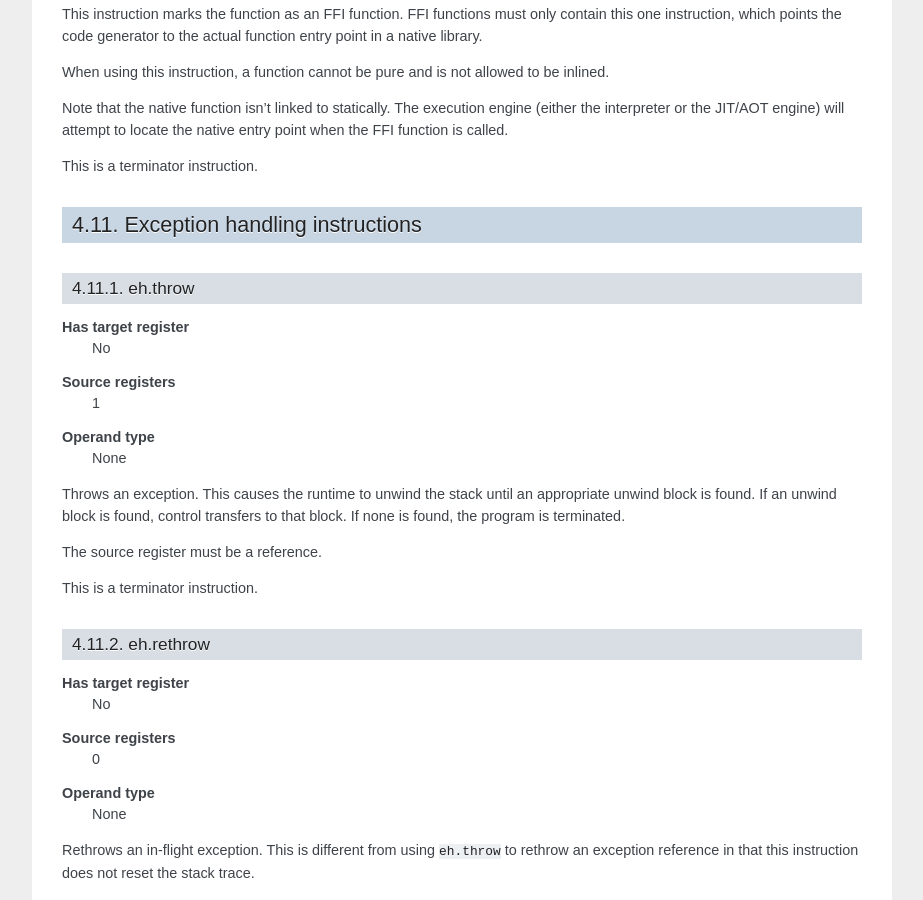
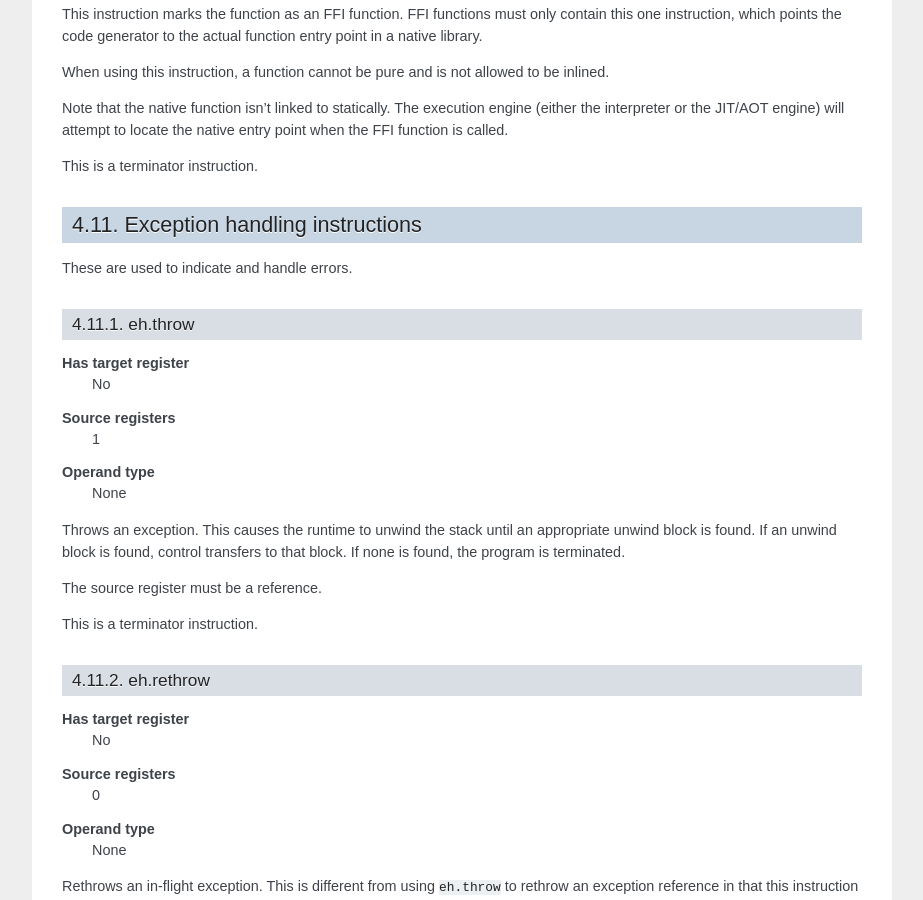
Before and after one commit to lycus/mci, a Sphinx documentation site: the page built from docs/instruction_set.rst, in a window 1280 px wide and 900 px high, scrolled down 29316 px. Shown: the whole window, without its empty margins (198-1121 px from the left). Built offline with Sphinx 7.4.7, drawn with Linux system fonts in a browser that asks for light colours.

Commit message:
Comment for the exception handling section in docs.

```diff
--- a/docs/instruction_set.rst
+++ b/docs/instruction_set.rst
@@ -1544,6 +1544,8 @@ This is a terminator instruction.
 
 Exception handling instructions
 +++++++++++++++++++++++++++++++
+
+These are used to indicate and handle errors.
 
 eh.throw
 --------
```
